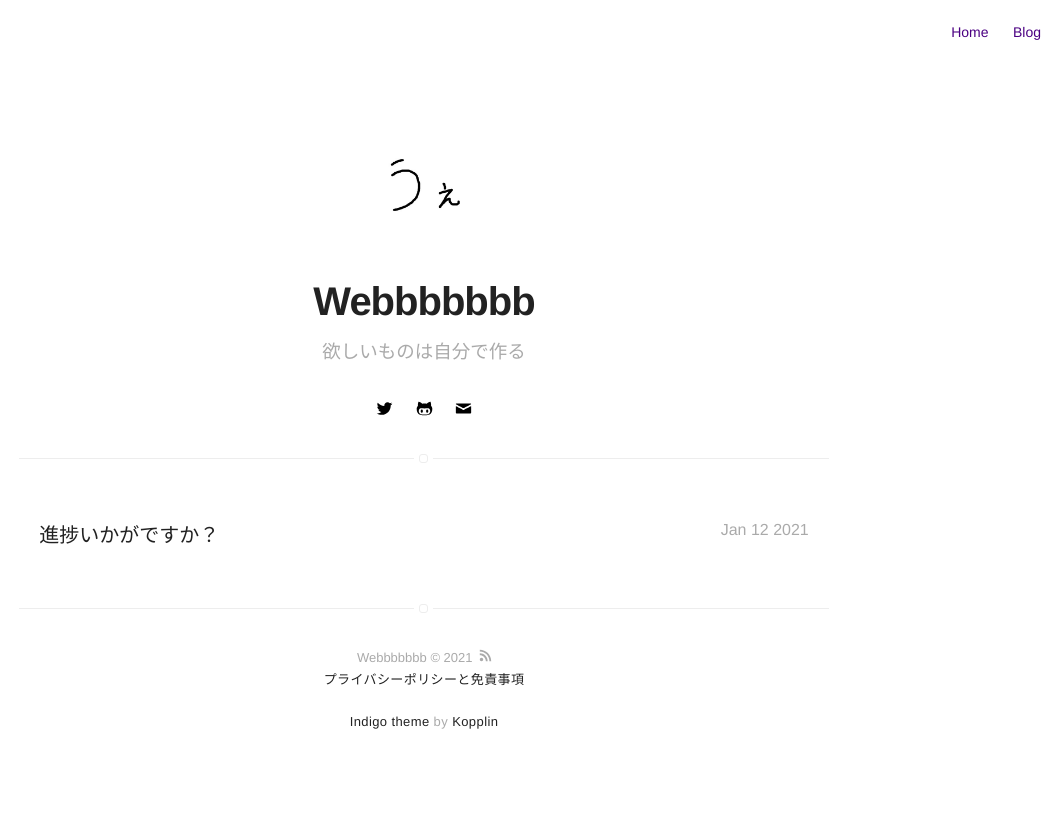
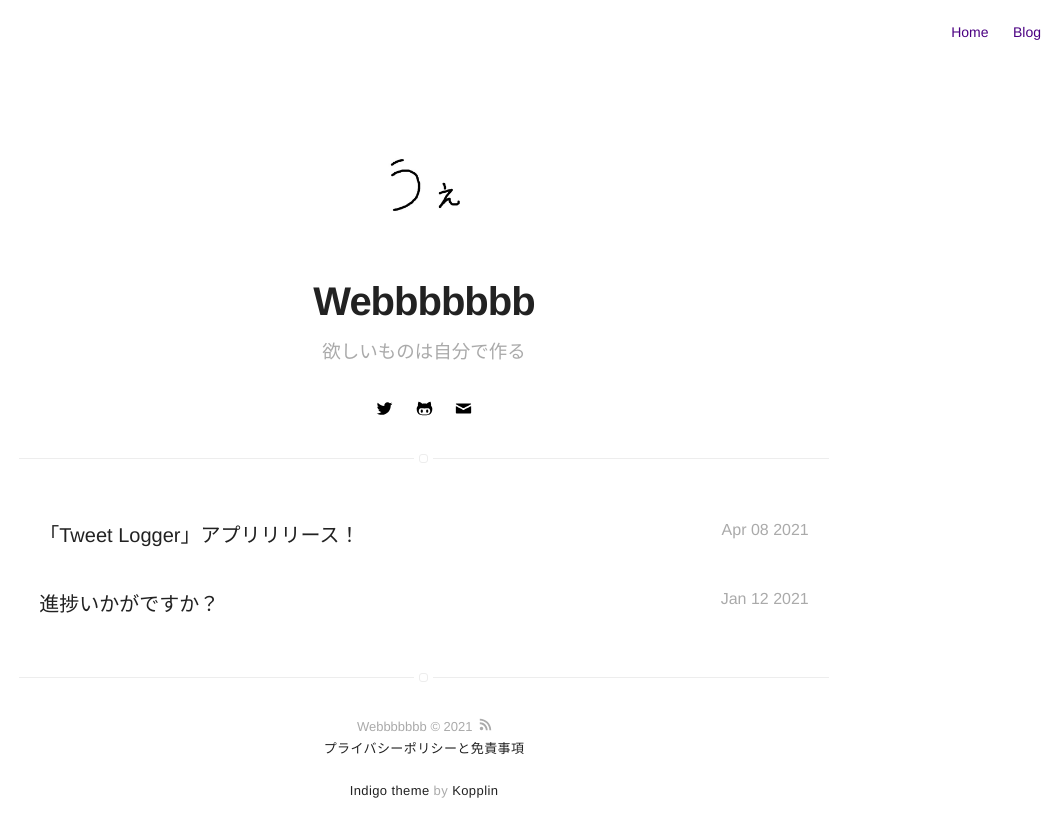
Before and after one commit to piropiro-piro/site, a Jekyll site: the page built from projects.html, in a window 1280 px wide. Shown: the top 837 px of the page, without its empty margins (216-1280 px from the left). Built offline with Jekyll 4.4.1, drawn with Linux system fonts in a browser that asks for light colours.

Commit message:
メタ情報が間違っていたので修正

```diff
--- a/_posts/2021-04-08-tweet-logger-released.markdown
+++ b/_posts/2021-04-08-tweet-logger-released.markdown
@@ -1,13 +1,15 @@
 ---
 title: "「Tweet Logger」アプリリリース！"
 layout: post
-date: 2021-04-08 12:00
+date: 2021-04-08 10:00
 tag:
 - Flutter
 - Twitter
 - iOS
 - Android
-description: " "
+projects: true
+hidden: true
+description: "「Tweet Logger」アプリリリース！"
 category: project
 author: yakkuru
 externalLink: false
@@ -63,6 +65,5 @@ externalLink: false
 <a href='https://play.google.com/store/apps/details?id=com.webbbbbbb.tweet_logger&pcampaignid=pcampaignidMKT-Other-global-all-co-prtnr-py-PartBadge-Mar2515-1' style="display: inline-block; overflow: hidden; border-top-left-radius: 13px; border-top-right-radius: 13px; border-bottom-right-radius: 13px;border-bottom-left-radius: 13px; width: 170px; height: 66px"><img src='https://play.google.com/intl/en_us/badges/static/images/badges/en_badge_web_generic.png' alt='Get it on Google Play' style="border-top-left-radius: 13px; border-top-right-radius: 13px; border-bottom-right-radius: 13px;border-bottom-left-radius: 13px; width: 170px; height: 66px;"/></a> <a href="https://apps.apple.com/af/app/tweet-logger/id1553229063?itsct=apps_box&amp;itscg=30200" style="display: inline-block; overflow: hidden; border-top-left-radius: 13px; border-top-right-radius: 13px; border-bottom-right-radius: 13px; border-bottom-left-radius: 13px; width: 160px; height: 65px;"><img src="https://tools.applemediaservices.com/api/badges/download-on-the-app-store/black/en-us?size=250x83&amp;releaseDate=1617062400&h=330bce3e8b7280b3c04d553541f2ad85" alt="Download on the App Store" style="border-top-left-radius: 13px; border-top-right-radius: 13px; border-bottom-right-radius: 13px; border-bottom-left-radius: 13px; width: 160px; height: 45px; margin: 10px 0px 0px 0px"></a>
 
 
-
 アプリの使い心地や、どのようにご活用いただいているか、よければ評価やレビューをお願いします！<br>
 チーム一同、今後もよりよいアプリの制作を目指して参りますので、どうぞよろしくお願いいたします。
```
